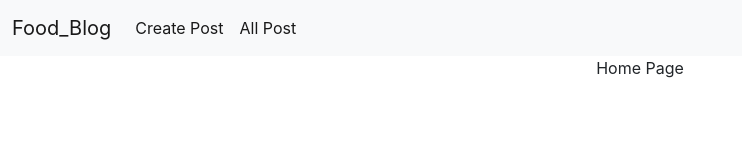
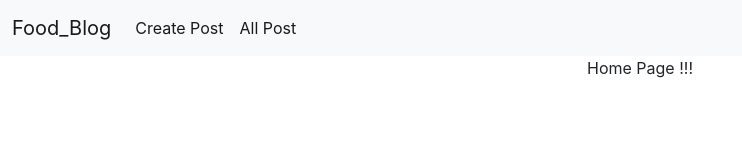
Before and after one commit to Ankan-Halder/Food_Blog, a React (Create React App) app in the folder frontend/: page / in a window 1280 px wide. Shown: the top 160 px of the page, without its empty margins (0-742 px from the left). Built offline with nearby package versions, Linux system fonts and the light colour scheme.

Commit message:
frontend changes made

```diff
--- a/frontend/src/Components/Home.jsx
+++ b/frontend/src/Components/Home.jsx
@@ -1,7 +1,7 @@
 import React from "react";
 
 const Home = () => {
-  return <div>Home Page</div>;
+  return <div>Home Page !!!</div>;
 };
 
 export default Home;
```
